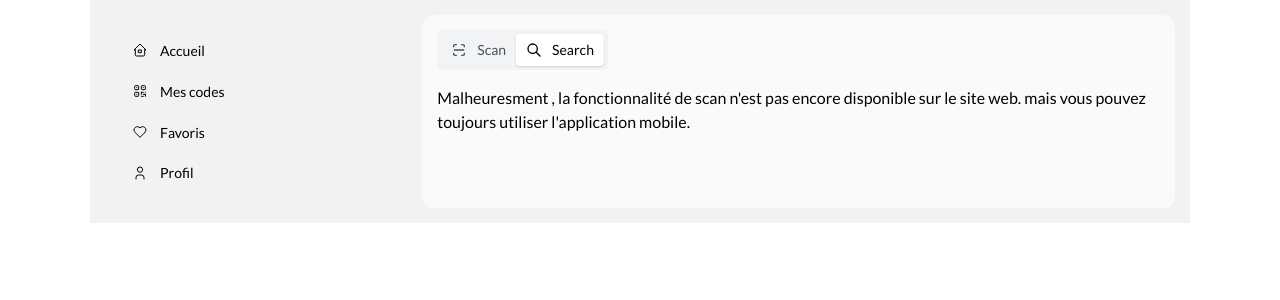
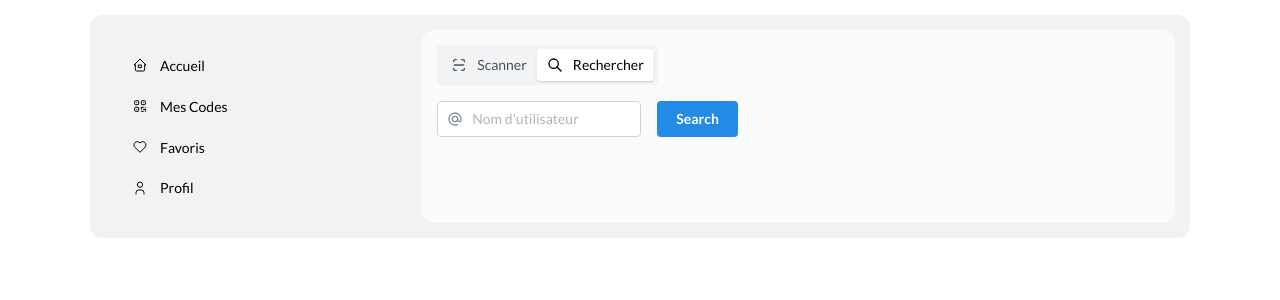
Before and after one commit to AlertnGo/alertngo, a Next.js app: page /main in a window 1280 px wide. Shown: the top 300 px of the page. Built offline with nearby package versions, Linux system fonts and the light colour scheme.

Commit message:
dynamique components

```diff
--- a/pages/_app.js
+++ b/pages/_app.js
@@ -14,6 +14,7 @@ export default function App({ Component, pageProps }) {
       <Head>
         <title>Alertngo</title>
         <meta name="viewport" content="width=device-width, initial-scale=1.0" />
+        <link rel="icon" type="image/x-icon" href="./favicon.ico" />
       </Head>
       <Component {...pageProps} />
     </MantineProvider>
--- a/pages/main.js
+++ b/pages/main.js
@@ -1,96 +1,51 @@
 import styles from "./main.module.scss";
 import { useState } from "react";
+import { NavLink } from "@mantine/core";
 import {
-  Center,
-  SegmentedControl,
-  Box,
-  rem,
-  NavLink,
-  Input,
-  Group,
-  Button,
-  Space,
-} from "@mantine/core";
-import {
-  IconAt,
   IconHome2,
   IconHeart,
   IconQrcode,
   IconUser,
-  IconScan,
-  IconSearch,
 } from "@tabler/icons-react";
+import MainComponentOne from "./mainComponentOne";
 
 export default function Main() {
-  const [currentTab, setCurrentTab] = useState("Search");
-
+  const [currentMode, setCurrentMode] = useState(1);
   return (
     <main className={styles.main}>
       <section className={styles.mainGride}>
         <div className={styles.left}>
           <NavLink
+            onClick={() => setCurrentMode(1)}
             label="Accueil"
             leftSection={<IconHome2 size="1rem" stroke={1.5} />}
           />
           <NavLink
-            label="Mes codes"
+            onClick={() => setCurrentMode(2)}
+            label="Mes Codes"
             leftSection={<IconQrcode size="1rem" stroke={1.5} />}
           />
           <NavLink
+            onClick={() => setCurrentMode(3)}
             label="Favoris"
             leftSection={<IconHeart size="1rem" stroke={1.5} />}
           />
           <NavLink
+            onClick={() => setCurrentMode(4)}
             label="Profil"
             leftSection={<IconUser size="1rem" stroke={1.5} />}
           />
         </div>
 
         <div className={styles.right}>
-          <SegmentedControl
-            value={currentTab}
-            onChange={setCurrentTab}
-            data={[
-              {
-                value: "Scan",
-                label: (
-                  <Center>
-                    <IconScan style={{ width: rem(16), height: rem(16) }} />
-                    <Box ml={10}>Scan</Box>
-                  </Center>
-                ),
-              },
-              {
-                value: "Search",
-                label: (
-                  <Center>
-                    <IconSearch style={{ width: rem(16), height: rem(16) }} />
-                    <Box ml={10}>Search</Box>
-                  </Center>
-                ),
-              },
-            ]}
-          />
-
-          <Space h="md" />
-
-          {currentTab == "Search" ? (
-            <div className={styles.scan}>
-              Malheuresment , la fonctionnalité de scan n'est pas encore
-              disponible sur le site web. mais vous pouvez toujours utiliser
-              l'application mobile.
-            </div>
-          ) : (
-            <div className={styles.search}>
-              <Group w={"100%"}>
-                <Input
-                  leftSection={<IconAt size={16} />}
-                  placeholder="Nom d'utilisateur"
-                />
-                <Button>Search</Button>
-              </Group>
-            </div>
-          )}
+          {
+            {
+              1: <MainComponentOne />,
+              2: <div>2</div>,
+              3: <div>3</div>,
+              4: <div>4</div>,
+            }[currentMode]
+          }
         </div>
       </section>
     </main>
--- a/pages/main.module.scss
+++ b/pages/main.module.scss
@@ -1,5 +1,7 @@
 .main {
+  margin-top: var(--gap);
   background: var(--lightwhite);
+  border-radius: var(--border-radius);
 }
 
 .mainGride {
--- /dev/null
+++ b/pages/mainComponentOne.js
@@ -0,0 +1,65 @@
+import styles from "./main.module.scss";
+import { useState } from "react";
+
+import {
+  Center,
+  SegmentedControl,
+  Box,
+  rem,
+  Input,
+  Group,
+  Button,
+  Space,
+} from "@mantine/core";
+import { IconAt, IconScan, IconSearch } from "@tabler/icons-react";
+
+export default function MainComponentOne() {
+  const [currentTab, setCurrentTab] = useState("Search");
+
+  return (
+    <div>
+      <SegmentedControl
+        value={currentTab}
+        onChange={setCurrentTab}
+        data={[
+          {
+            value: "Scan",
+            label: (
+              <Center>
+                <IconScan style={{ width: rem(16), height: rem(16) }} />
+                <Box ml={10}>Scanner</Box>
+              </Center>
+            ),
+          },
+          {
+            value: "Search",
+            label: (
+              <Center>
+                <IconSearch style={{ width: rem(16), height: rem(16) }} />
+                <Box ml={10}>Rechercher</Box>
+              </Center>
+            ),
+          },
+        ]}
+      />
+      <Space h="md" />
+      {currentTab == "Search" ? (
+        <div className={styles.search}>
+          <Group w={"100%"}>
+            <Input
+              leftSection={<IconAt size={16} />}
+              placeholder="Nom d'utilisateur"
+            />
+            <Button>Search</Button>
+          </Group>
+        </div>
+      ) : (
+        <div className={styles.scan}>
+          Malheuresment , la fonctionnalité de scan n'est pas encore disponible
+          sur le site web. mais vous pouvez toujours utiliser l'application
+          mobile.
+        </div>
+      )}
+    </div>
+  );
+}
```
